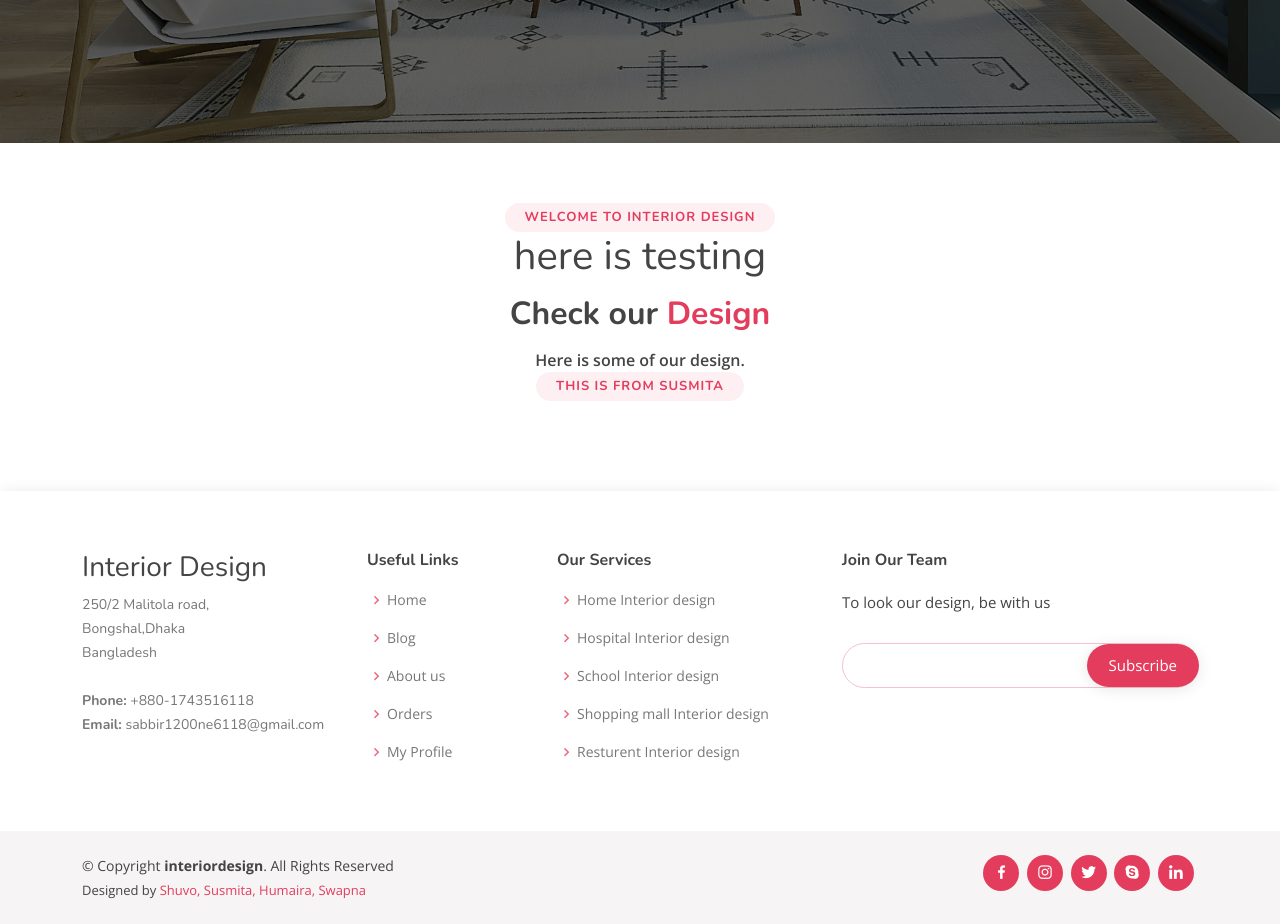
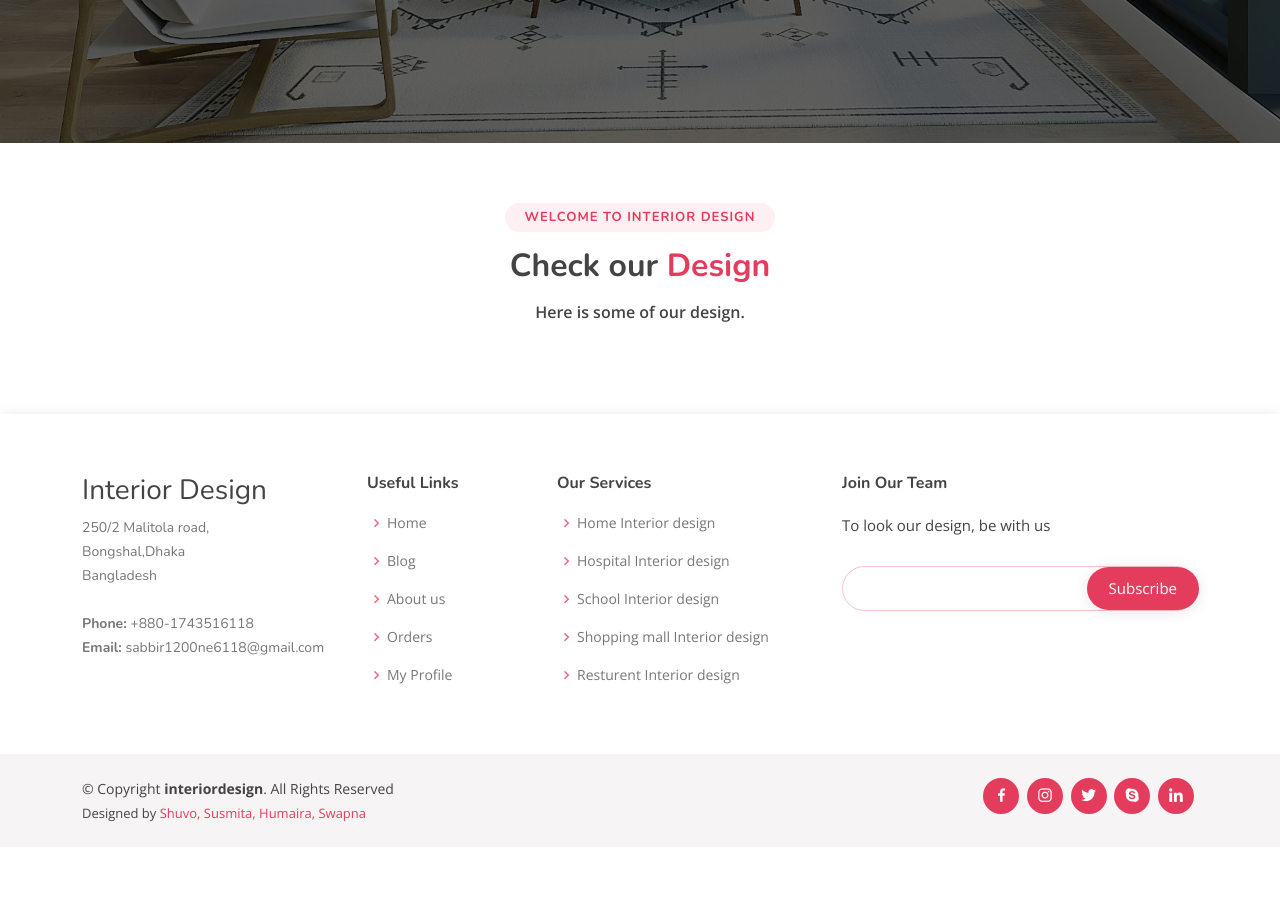
Before and after one commit to shuvoSh24/FinalPr01Project, a Django app: template ecommarce/templates/index.html in a window 1280 px wide. Shown: the part 577-1501 px from the top of the page. After the commit the page ends 1399 px from the top, so only its background shows below. Run offline with Django 3.2, Linux system fonts and the light colour scheme; the template is opened without the code that fills it, so the values that code supplies are empty; some libraries are stand-ins or nearby versions.

Commit message:
test commit

```diff
--- a/ecommarce/templates/index.html
+++ b/ecommarce/templates/index.html
@@ -13,10 +13,10 @@
 
    <div class="section-title">
      <h2>Welcome To Interior Design</h2>
-       <h1>here is testing</h1>
+
      <h3>Check our <span>Design</span></h3>
      <p>Here is some of our design.</p>
-       <h2>This is from susmita</h2>
+
    </div>
 
 
```
Also changed, not shown: ecommarce/db.sqlite3.
